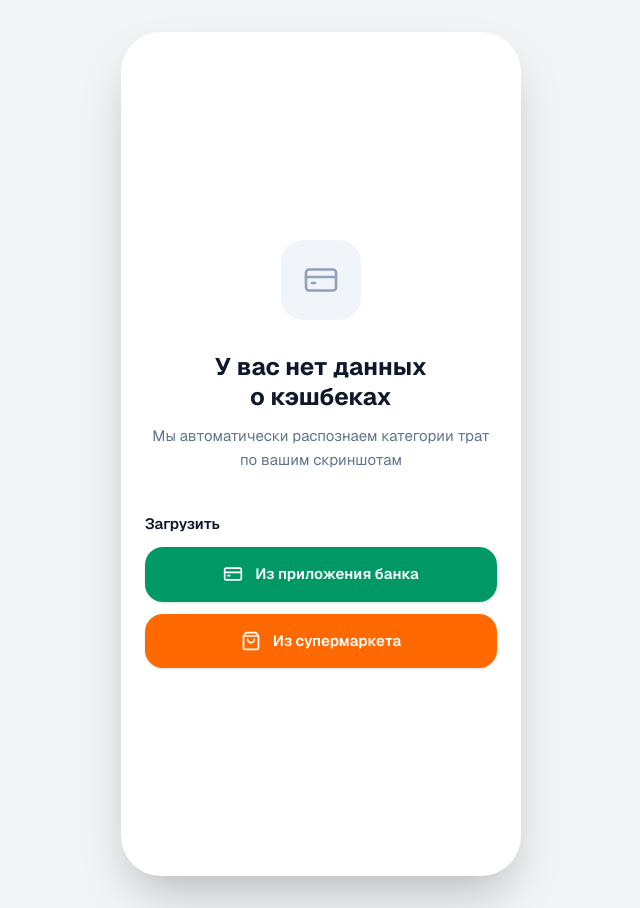
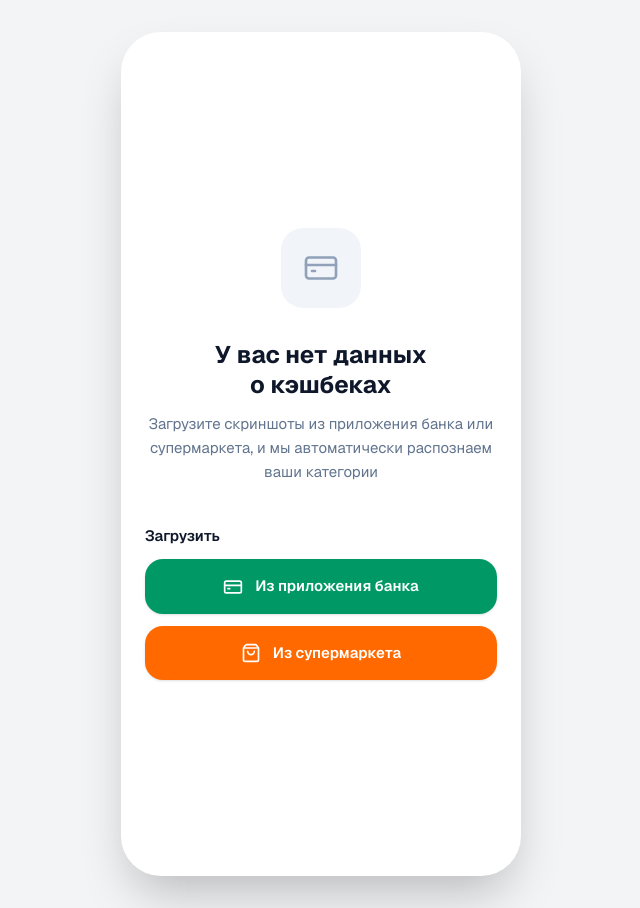
Before and after one commit to xeha/v0-cashback-aggregation-app, a Next.js app: page / in a window 1280 px wide. Shown: the whole page, without its empty margins (319-959 px from the left). Built offline with nearby package versions, Linux system fonts and the light colour scheme.

Commit message:
feat: update empty screen description to encourage screenshot upload for category recognition
Co-authored-by: xeha <18693192+xeha@users.noreply.github.com>

```diff
--- a/components/screens/empty-screen.tsx
+++ b/components/screens/empty-screen.tsx
@@ -21,7 +21,7 @@ export function EmptyScreen({ onUpload }: { onUpload: (kind: "bank" | "market")
         У вас нет данных о кэшбеках
       </h1>
       <p className="mt-3 text-pretty text-[15px] leading-relaxed text-slate-500">
-        Мы автоматически распознаем категории трат по вашим скриншотам
+        Загрузите скриншоты из приложения банка или супермаркета, и мы автоматически распознаем ваши категории
       </p>
 
       <div className="mt-10 flex w-full flex-col gap-3">
```
